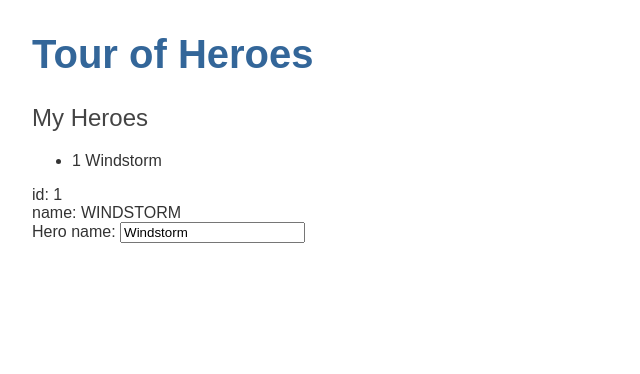
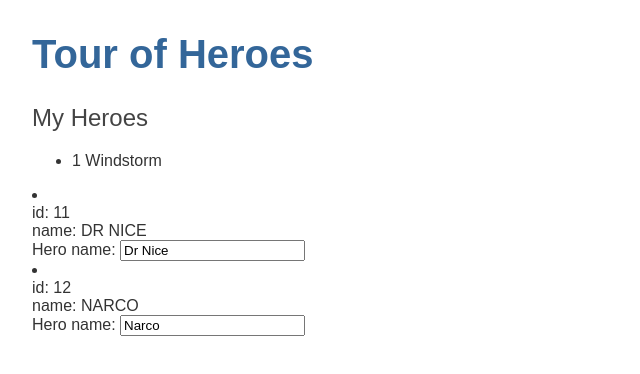
Before and after one commit to Hieu-Ma/tour-of-heroes, an Angular app: page / in a window 1280 px wide. Shown: the top 374 px of the page, without its empty margins (0-640 px from the left). Built offline with nearby package versions, Linux system fonts and the light colour scheme.

Commit message:
working on hero ts component

```diff
--- a/src/app/heroes/heroes.component.html
+++ b/src/app/heroes/heroes.component.html
@@ -1,9 +1,11 @@
 <h2>My Heroes</h2>
-<ul>
+<ul class="heroes">
     <li>
         <span class="badge">{{hero.id}}</span> {{hero.name}}
     </li>
 </ul>
+
+<li *ngFor = "let hero of heroes" (click)="onSelect(hero)">
 
 <div><span>id:</span> {{hero.id}}</div>
 <div><span>name:</span> {{hero.name | uppercase}}</div>
```
